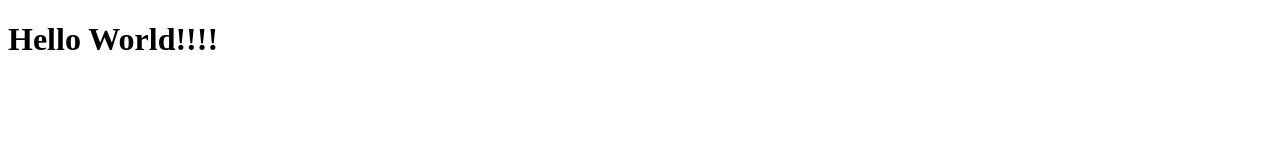
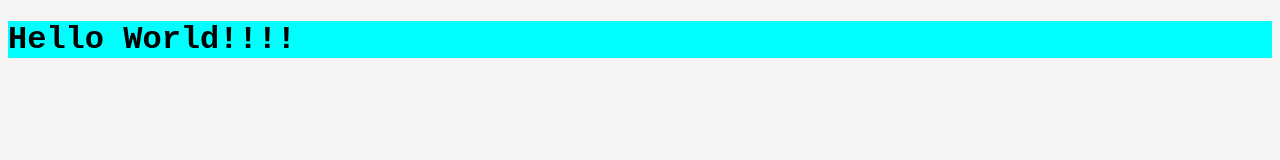
Before and after one commit to jasonbracco/ProjectRepo, a plain HTML site: page index.html in a window 1280 px wide. Drawn offline with Linux system fonts and the light colour scheme.

Commit message:
add style.css, connect to index.html

```diff
--- a/index.html
+++ b/index.html
@@ -1,6 +1,7 @@
 <!DOCTYPE html>
 <html lang="en">
   <head>
+    <link rel="stylesheet" href="style.css"/>
     <title>My Personal Website</title>
   </head>
   <body>
--- /dev/null
+++ b/style.css
@@ -0,0 +1,8 @@
+body {
+    background: whitesmoke;
+    font-family: 'Courier New', Courier, monospace;
+
+  }
+body h1{
+    background-color: aqua;
+}
```
